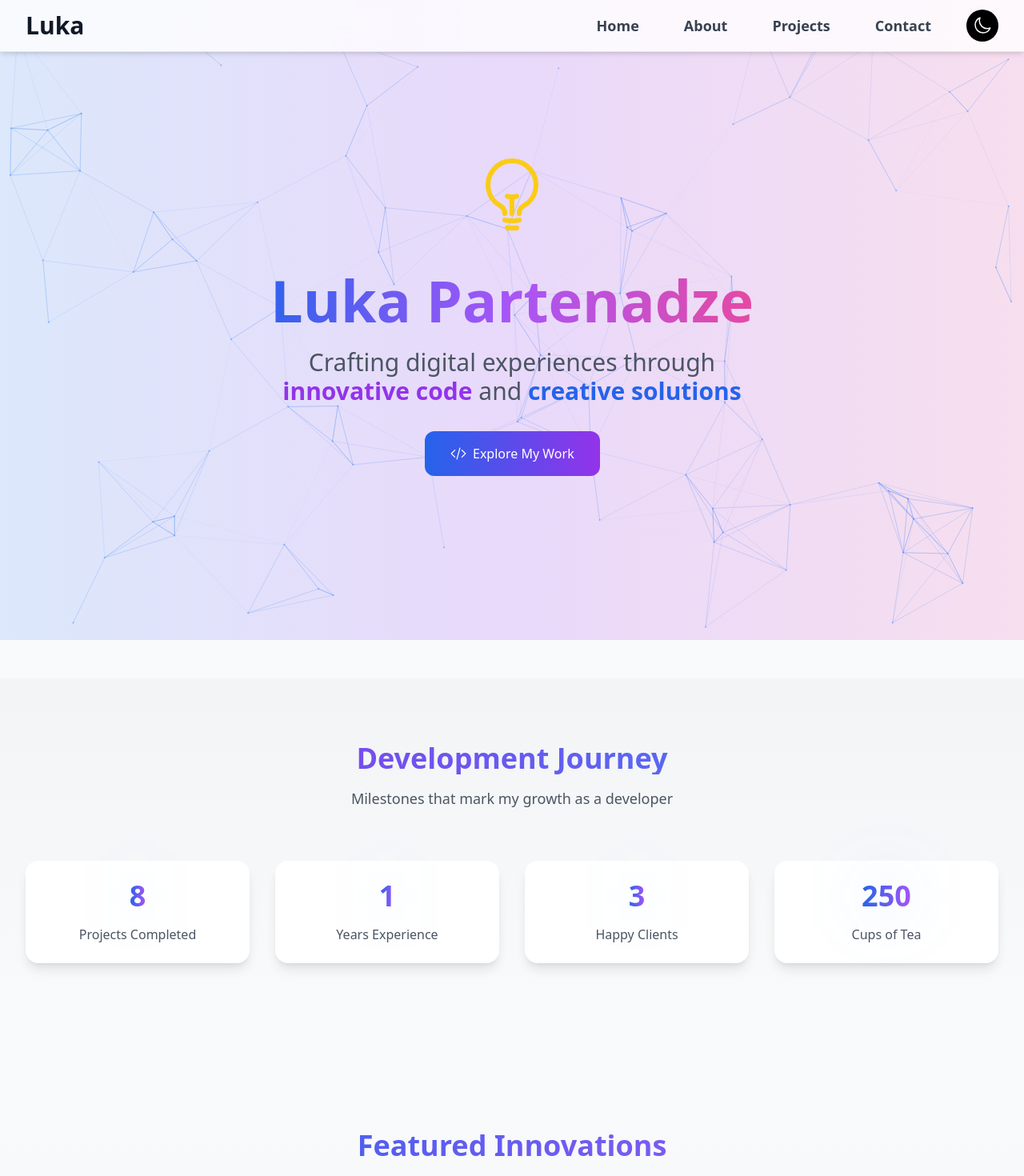
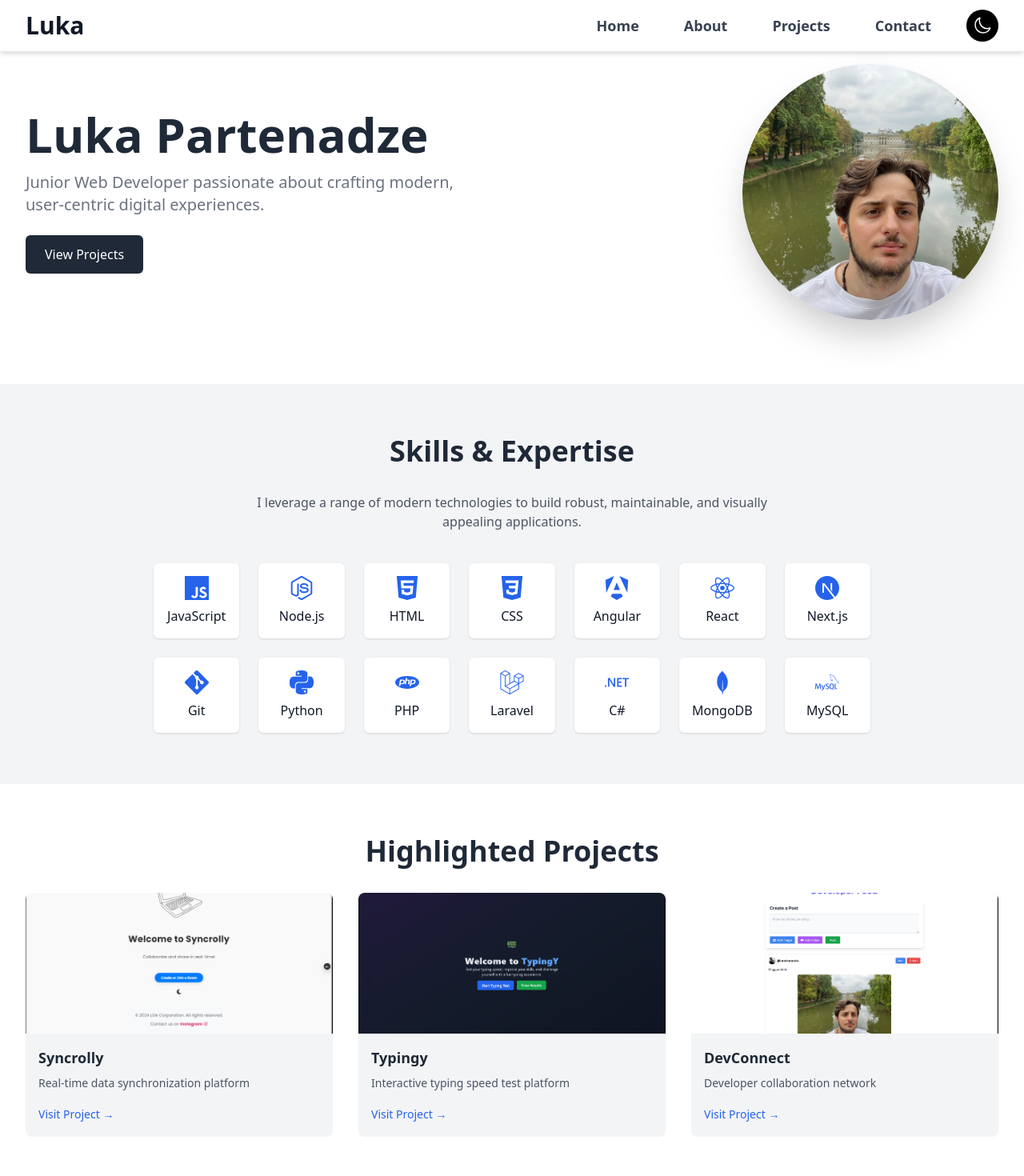
Before and after one commit to SetFodi/MyPortfolio, a Next.js app: page / in a window 1280 px wide. Shown: the top 1470 px of the page at 80% size. Built offline with nearby package versions, Linux system fonts and the light colour scheme.

Commit message:
index page style changed

```diff
--- a/pages/index.js
+++ b/pages/index.js
@@ -1,43 +1,46 @@
 'use client'
 import Head from 'next/head'
-import dynamic from 'next/dynamic'
-import { motion, useScroll, useTransform } from 'framer-motion'
-import { useState, useEffect } from 'react'
+import Image from 'next/image'
+import { motion } from 'framer-motion'
+import Tilt from 'react-parallax-tilt' // <-- Added for 3D tilt effect
+import {
+  SiJavascript,
+  SiNodedotjs,
+  SiHtml5,
+  SiCss3,
+  SiAngular,
+  SiReact,
+  SiNextdotjs,
+  SiGit,
+  SiPython,
+  SiPhp,
+  SiLaravel,
+  SiDotnet,
+  SiMongodb,
+  SiMysql,
+} from 'react-icons/si'
+
 import Navbar from '../components/Navbar'
 import Footer from '../components/Footer'
-import ProjectCard from '../components/ProjectCard'
-import CountUp from 'react-countup'
-import { LightBulbIcon, CodeBracketIcon, CommandLineIcon } from '@heroicons/react/24/outline'
-import Tilt from 'react-parallax-tilt'
 
-const Particles = dynamic(
-  () => import('react-tsparticles').then((mod) => mod.default),
-  {
-    ssr: false,
-    loading: () => (
-      <div className="absolute inset-0 bg-gradient-to-r from-blue-500 via-purple-500 to-pink-500" />
-    )
-  }
-)
+const skillData = [
+  { name: 'JavaScript', icon: <SiJavascript /> },
+  { name: 'Node.js', icon: <SiNodedotjs /> },
+  { name: 'HTML', icon: <SiHtml5 /> },
+  { name: 'CSS', icon: <SiCss3 /> },
+  { name: 'Angular', icon: <SiAngular /> },
+  { name: 'React', icon: <SiReact /> },
+  { name: 'Next.js', icon: <SiNextdotjs /> },
+  { name: 'Git', icon: <SiGit /> },
+  { name: 'Python', icon: <SiPython /> },
+  { name: 'PHP', icon: <SiPhp /> },
+  { name: 'Laravel', icon: <SiLaravel /> },
+  { name: 'C#', icon: <SiDotnet /> },
+  { name: 'MongoDB', icon: <SiMongodb /> },
+  { name: 'MySQL', icon: <SiMysql /> },
+]
 
-const floatingVariants = {
-  float: {
-    y: [-10, 10, -10],
-    transition: {
-      duration: 3,
-      repeat: Infinity,
-      ease: 'easeInOut'
-    }
-  }
-}
-
-const Home = () => {
-  const [mounted, setMounted] = useState(false)
-  const { scrollYProgress } = useScroll()
-  const scale = useTransform(scrollYProgress, [0, 1], [1, 1.1])
-
-  useEffect(() => setMounted(true), [])
-
+// Example projects
 const projects = [
   {
     title: 'Syncrolly',
@@ -51,247 +54,180 @@ const Home = () => {
     description: 'Interactive typing speed test platform',
     image: '/images/typingy.jpg',
     link: 'https://typingy.live',
-      technologies: ['Next.js', 'Javascript', 'Tailwind CSS', 'MongoDB'],
+    technologies: ['Next.js', 'TypeScript', 'Tailwind CSS', 'MongoDB'],
   },
   {
     title: 'DevConnect',
     description: 'Developer collaboration network',
     image: '/images/devconnect.jpg',
     link: 'https://github.com/SetFodi/devconnect',
-      technologies: ['React', 'Javascript', 'MongoDB', 'Tailwind CSS'],
+    technologies: ['React', 'JavaScript', 'MongoDB', 'Tailwind CSS'],
   },
 ]
 
-  const particlesInit = async (engine) => {
-    const { loadSlim } = await import('tsparticles-slim')
-    await loadSlim(engine)
-  }
-
-  if (!mounted) return null
-
+export default function Home() {
   return (
-    <div className="min-h-screen bg-gray-50 dark:bg-black transition-colors duration-500">
+    <div className="min-h-screen bg-gray-50 dark:bg-gray-900 text-gray-800 dark:text-gray-100 transition-colors duration-300 flex flex-col">
       <Head>
-        <title>Luka Partenadze - Full Stack Developer</title>
-        <meta name="description" content="Portfolio of SetFodi, Junior Full Stack Developer" />
+        <title>Luka Partenadze - Junior Web Developer</title>
+        <meta
+          name="description"
+          content="Portfolio of Luka Partenadze, Junior Web Developer."
+        />
         <link rel="icon" href="/favicon.ico" />
       </Head>
 
       <Navbar />
 
-      <main>
+      <main className="flex-1 w-full">
         {/* Hero Section */}
-        <section className="relative min-h-screen flex items-center justify-center overflow-hidden">
+        <section className="relative bg-white dark:bg-gray-900 overflow-hidden">
+          <div className="max-w-7xl mx-auto px-4 py-20 sm:px-6 lg:px-8 flex flex-col md:flex-row items-center gap-12">
+            {/* Left Column: Headline / Titles */}
             <motion.div
-            style={{ scale }}
-            className="absolute inset-0 bg-gradient-to-r from-blue-400 via-purple-500 to-pink-400 dark:from-gray-900 dark:via-gray-800 dark:to-gray-700 opacity-20"
-          />
+              initial={{ opacity: 0, x: -40 }}
+              animate={{ opacity: 1, x: 0 }}
+              transition={{ duration: 0.8 }}
+              className="flex-1 text-center md:text-left"
+            >
+              <h1 className="text-4xl sm:text-5xl lg:text-6xl font-extrabold leading-tight mb-4">
+                Luka Partenadze
+              </h1>
+              <p className="text-lg sm:text-xl mb-6 text-gray-500 dark:text-gray-300 max-w-xl">
+                Junior Web Developer passionate about crafting modern, user-centric
+                digital experiences.
+              </p>
+              {/* Updated the href to /projects */}
+              <a
+                href="/projects"
+                className="inline-block bg-gray-800 dark:bg-gray-100 text-white dark:text-gray-800 px-6 py-3 rounded-md font-medium hover:shadow-lg transition-shadow"
+              >
+                View Projects
+              </a>
+            </motion.div>
 
-          {mounted && (
-            <div className="absolute inset-0 z-0">
-              <Particles
-                id="tsparticles"
-                init={particlesInit}
-                options={{
-                  particles: {
-                    number: { value: 80, density: { enable: true, value_area: 800 } },
-                    color: { value: '#3B82F6' },
-                    move: {
-                      enable: true,
-                      speed: 1.5,
-                      direction: 'none',
-                      out_mode: 'out',
-                      bounce: false,
-                    },
-                    size: { value: 1, random: true },
-                    opacity: { value: 0.5, random: false },
-                    links: {
-                      enable: true,
-                      distance: 150,
-                      color: '#3B82F6',
-                      opacity: 0.3,
-                      width: 1,
-                    },
-                  },
-                  interactivity: {
-                    events: {
-                      onhover: { enable: true, mode: 'repulse' },
-                      onclick: { enable: true, mode: 'push' }
-                    },
-                  },
-                }}
+            {/* Right Column: Hero Image */}
+            <motion.div
+              initial={{ opacity: 0, x: 40 }}
+              animate={{ opacity: 1, x: 0 }}
+              transition={{ duration: 0.8 }}
+              className="flex-1 flex justify-center md:justify-end"
+            >
+              <div className="relative w-64 h-64 sm:w-72 sm:h-72 md:w-80 md:h-80 rounded-full overflow-hidden shadow-2xl">
+                <Image
+                  src="/images/profile.jpg"
+                  alt="Luka Partenadze"
+                  fill
+                  className="object-cover"
+                  priority
                 />
               </div>
-          )}
-
-          <motion.div
-            initial={{ opacity: 0, y: 20 }}
-            animate={{ opacity: 1, y: 0 }}
-            transition={{ duration: 0.8 }}
-            className="relative z-10 text-center px-4"
-          >
-            <motion.div
-              variants={floatingVariants}
-              animate="float"
-              className="inline-block mb-8"
-            >
-              {/* Terminal style icon */}
-              <LightBulbIcon className="w-24 h-24 text-yellow-400 animate-pulse" />
             </motion.div>
-
-            <h1 className="text-5xl md:text-7xl font-bold mb-6 bg-gradient-to-r from-blue-600 via-purple-500 to-pink-500 bg-clip-text text-transparent">
-              Luka Partenadze
-            </h1>
-
-            <motion.p
-              initial={{ opacity: 0 }}
-              animate={{ opacity: 1 }}
-              transition={{ duration: 1, delay: 0.5 }}
-              className="text-xl md:text-3xl text-gray-600 dark:text-gray-300 mb-8 max-w-2xl mx-auto leading-relaxed"
-            >
-              Crafting digital experiences through <span className="font-semibold text-purple-600 dark:text-purple-400">innovative code</span> and <span className="font-semibold text-blue-600 dark:text-blue-400">creative solutions</span>
-            </motion.p>
-
-            <div className="flex justify-center space-x-4">
-              <Tilt tiltMaxAngleX={5} tiltMaxAngleY={5}>
-                <motion.a
-                  whileHover={{ scale: 1.05 }}
-                  whileTap={{ scale: 0.95 }}
-                  href="https://github.com/SetFodi"
-                  className="bg-gradient-to-r from-blue-600 to-purple-600 text-white px-8 py-4 rounded-xl font-medium hover:shadow-xl transition-all flex items-center gap-2"
-                >
-                  <CodeBracketIcon className="w-5 h-5" />
-                  Explore My Work
-                </motion.a>
-              </Tilt>
           </div>
-          </motion.div>
         </section>
 
-        {/* Divider */}
-        <div className="relative">
-          <svg
-            className="w-full h-12 text-gray-50 dark:text-black"
-            viewBox="0 0 1440 320"
-            preserveAspectRatio="none"
-          >
-            <path
-              fill="currentColor"
-              d="M0,224L48,213.3C96,203,192,181,288,165.3C384,149,480,139,576,122.7C672,107,768,85,864,101.3C960,117,1056,171,1152,186.7C1248,203,1344,181,1392,170.7L1440,160L1440,320L1392,320C1344,320,1248,320,1152,320C1056,320,960,320,864,320C768,320,672,320,576,320C480,320,384,320,288,320C192,320,96,320,48,320L0,320Z"
-            ></path>
-          </svg>
-        </div>
-
-        {/* Statistics Section */}
-        <section className="py-20 bg-gradient-to-b from-gray-100 to-gray-50 dark:from-gray-800 dark:to-gray-700">
-          <div className="container mx-auto px-4 sm:px-6 lg:px-8">
-            <motion.div
-              initial={{ opacity: 0 }}
-              whileInView={{ opacity: 1 }}
-              viewport={{ once: true }}
-              className="text-center mb-16"
-            >
-              <h2 className="text-4xl font-bold bg-gradient-to-r from-purple-600 to-blue-500 bg-clip-text text-transparent mb-4">
-                Development Journey
-              </h2>
-              <p className="text-lg text-gray-600 dark:text-gray-300">
-                Milestones that mark my growth as a developer
-              </p>
-            </motion.div>
-
-            <div className="grid grid-cols-2 md:grid-cols-4 gap-8 text-center">
-              {[
-                { value: 8, label: 'Projects Completed' },
-                { value: 1, label: 'Years Experience' },
-                { value: 3, label: 'Happy Clients' },
-                { value: 250, label: 'Cups of Tea' }
-              ].map((item, index) => (
-                <motion.div
-                  key={index}
+        {/* Skills Section */}
+        <section className="bg-gray-100 dark:bg-gray-800 py-16" id="skills">
+          <div className="max-w-7xl mx-auto px-4 sm:px-6 lg:px-8 text-center">
+            <motion.h2
               initial={{ opacity: 0, y: 20 }}
               whileInView={{ opacity: 1, y: 0 }}
               viewport={{ once: true }}
-                  transition={{ delay: index * 0.1 }}
-                  className="bg-white dark:bg-gray-800 rounded-2xl p-6 shadow-lg hover:shadow-xl transition-shadow duration-300 group"
+              transition={{ duration: 0.6 }}
+              className="text-3xl sm:text-4xl font-bold mb-8"
             >
-                  <div className="relative inline-block mb-4">
-                    <div className="absolute inset-0 bg-blue-500/10 blur-2xl group-hover:bg-purple-500/10 transition-colors" />
-                    <CountUp
-                      end={item.value}
-                      duration={2}
-                      className="text-4xl font-bold bg-gradient-to-r from-blue-600 to-purple-500 bg-clip-text text-transparent"
-                    />
+              Skills & Expertise
+            </motion.h2>
+            <motion.p
+              initial={{ opacity: 0, y: 20 }}
+              whileInView={{ opacity: 1, y: 0 }}
+              viewport={{ once: true }}
+              transition={{ duration: 0.6, delay: 0.1 }}
+              className="max-w-2xl mx-auto text-gray-600 dark:text-gray-300 mb-10"
+            >
+              I leverage a range of modern technologies to build robust, maintainable, and
+              visually appealing applications.
+            </motion.p>
+
+            <div className="grid grid-cols-2 sm:grid-cols-3 md:grid-cols-5 lg:grid-cols-7 gap-6 max-w-4xl mx-auto">
+              {skillData.map((skill, idx) => (
+                <motion.div
+                  key={skill.name}
+                  initial={{ opacity: 0, scale: 0.9 }}
+                  whileInView={{ opacity: 1, scale: 1 }}
+                  viewport={{ once: true }}
+                  transition={{ delay: idx * 0.05, duration: 0.5 }}
+                  whileHover={{ scale: 1.1 }}
+                  className="flex flex-col items-center p-4 bg-white dark:bg-gray-700 rounded-md shadow hover:shadow-md transition-shadow"
+                >
+                  <div className="text-3xl text-blue-600 dark:text-blue-400 mb-2">
+                    {skill.icon}
                   </div>
-                  <p className="text-gray-600 dark:text-gray-300">{item.label}</p>
+                  <span className="font-medium text-gray-900 dark:text-gray-100">
+                    {skill.name}
+                  </span>
                 </motion.div>
               ))}
             </div>
           </div>
         </section>
 
-        {/* Divider */}
-        <div className="relative">
-          <svg
-            className="w-full h-12 text-gray-50 dark:text-black"
-            viewBox="0 0 1440 320"
-            preserveAspectRatio="none"
+        {/* Projects Section */}
+        <section className="bg-white dark:bg-gray-900 py-16" id="projects">
+          <div className="max-w-7xl mx-auto px-4 sm:px-6 lg:px-8">
+            <motion.h2
+              initial={{ opacity: 0, y: 20 }}
+              whileInView={{ opacity: 1, y: 0 }}
+              viewport={{ once: true }}
+              transition={{ duration: 0.6 }}
+              className="text-3xl sm:text-4xl font-bold mb-8 text-center"
             >
-            <path
-              fill="currentColor"
-              d="M0,96L48,106.7C96,117,192,139,288,133.3C384,128,480,96,576,101.3C672,107,768,149,864,154.7C960,160,1056,128,1152,117.3C1248,107,1344,117,1392,122.7L1440,128L1440,320L1392,320C1344,320,1248,320,1152,320C1056,320,960,320,864,320C768,320,672,320,576,320C480,320,384,320,288,320C192,320,96,320,48,320L0,320Z"
-            ></path>
-          </svg>
-        </div>
-
-        {/* Projects Section */}
-        <section className="py-20 bg-gradient-to-b from-gray-50 to-gray-100 dark:from-gray-900 dark:to-gray-800">
-          <div className="container mx-auto px-4 sm:px-6 lg:px-8">
-            <motion.h2
-              initial={{ opacity: 0 }}
-              whileInView={{ opacity: 1 }}
-              viewport={{ once: true }}
-              className="text-4xl font-bold text-center mb-16 bg-gradient-to-r from-blue-600 to-purple-500 bg-clip-text text-transparent"
-            >
-              Featured Innovations
+              Highlighted Projects
             </motion.h2>
-
-            <div className="grid grid-cols-1 md:grid-cols-2 lg:grid-cols-3 gap-8">
+            <div className="grid gap-8 sm:grid-cols-2 lg:grid-cols-3">
               {projects.map((project, index) => (
                 <motion.div
                   key={index}
                   initial={{ opacity: 0, y: 20 }}
                   whileInView={{ opacity: 1, y: 0 }}
                   viewport={{ once: true }}
-                  transition={{ delay: index * 0.1 }}
+                  transition={{ delay: index * 0.1, duration: 0.6 }}
                 >
-                  <Tilt glareEnable tiltMaxAngleX={5} tiltMaxAngleY={5}>
-                    <ProjectCard
-                      {...project}
-                      className="hover:shadow-2xl transition-shadow duration-300"
+                  {/* Wrap each project card with Parallax Tilt for fancy 3D hover */}
+                  <Tilt
+                    glareEnable
+                    glareColor="#ffffff"
+                    glareMaxOpacity={0.2}
+                    tiltMaxAngleX={8}
+                    tiltMaxAngleY={8}
+                    className="bg-gray-100 dark:bg-gray-800 rounded-lg overflow-hidden shadow-sm hover:shadow-lg transition-shadow"
+                  >
+                    <div className="w-full h-44 relative">
+                      <Image
+                        src={project.image}
+                        alt={project.title}
+                        fill
+                        className="object-cover"
                       />
+                    </div>
+                    <div className="p-4">
+                      <h3 className="text-lg font-semibold mb-2">{project.title}</h3>
+                      <p className="text-gray-600 dark:text-gray-300 text-sm mb-4">
+                        {project.description}
+                      </p>
+                      <a
+                        href={project.link}
+                        target="_blank"
+                        rel="noopener noreferrer"
+                        className="inline-block text-blue-600 dark:text-blue-400 text-sm font-medium hover:underline"
+                      >
+                        Visit Project &rarr;
+                      </a>
+                    </div>
                   </Tilt>
                 </motion.div>
               ))}
             </div>
-          </div>
-        </section>
-
-        {/* Philosophy Section */}
-        <section className="py-20 bg-gradient-to-br from-blue-50 to-purple-50 dark:from-gray-900 dark:to-gray-800">
-          <div className="container mx-auto px-4 sm:px-6 lg:px-8 text-center">
-            <motion.div
-              initial={{ scale: 0.95, opacity: 0 }}
-              whileInView={{ scale: 1, opacity: 1 }}
-              viewport={{ once: true }}
-              className="inline-block p-8 rounded-3xl bg-white dark:bg-gray-800 shadow-2xl"
-            >
-              <CommandLineIcon className="w-16 h-16 text-purple-600 mx-auto mb-6" />
-              <p className="text-2xl md:text-3xl font-medium text-gray-800 dark:text-gray-200 max-w-3xl mx-auto leading-relaxed">
-                "I believe in <span className="text-blue-600">writing clean code</span> that not only solves problems but
-                <span className="text-purple-600"> inspires innovation</span> and
-                <span className="text-pink-600"> delivers exceptional experiences</span>."
-              </p>
-            </motion.div>
           </div>
         </section>
       </main>
@@ -300,5 +236,3 @@ const Home = () => {
     </div>
   )
 }
-
-export default Home
```
Also changed, not shown: components/Footer.js (+8 -8 lines), pages/projects.js (+27 -4 lines). Lines whose indentation alone changed are shown as unchanged.
